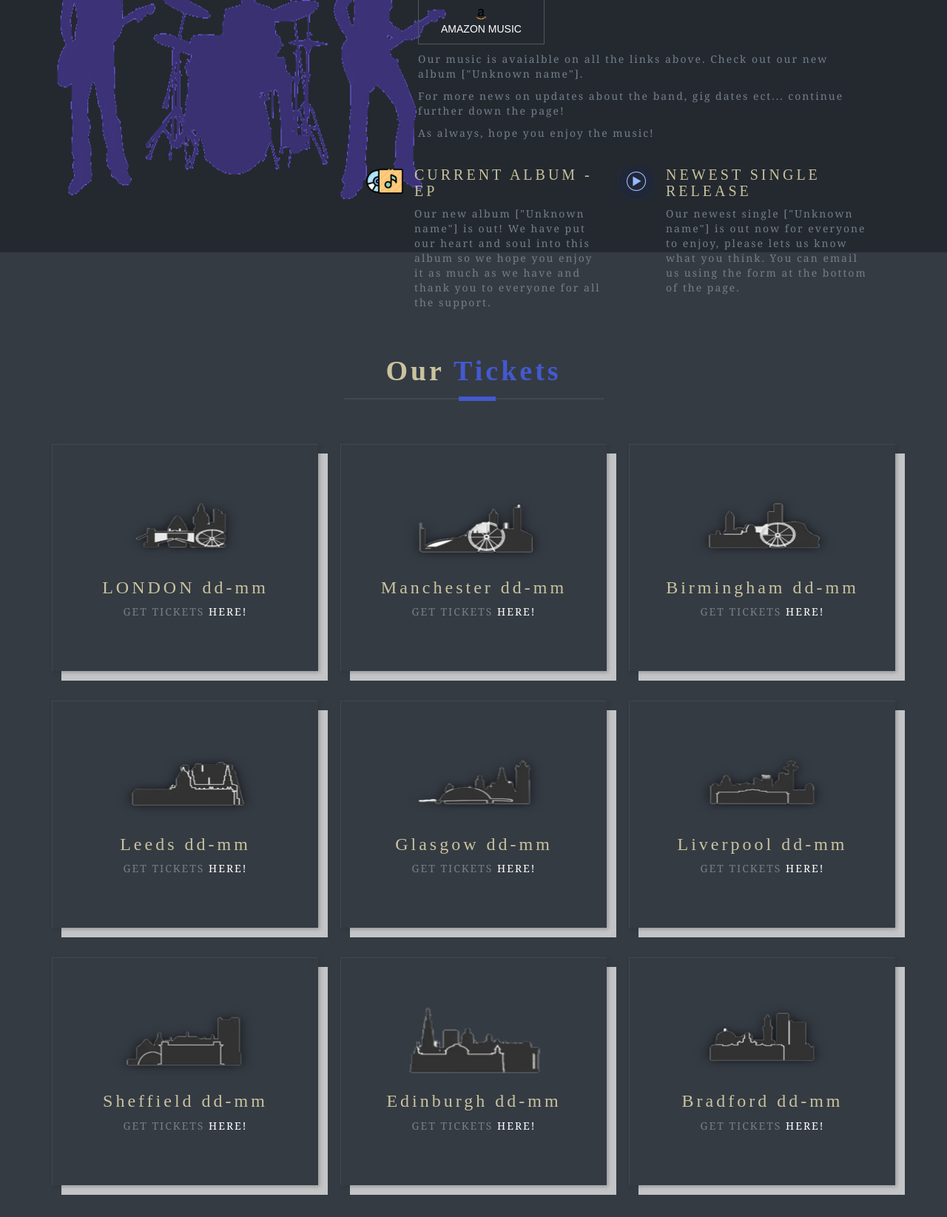
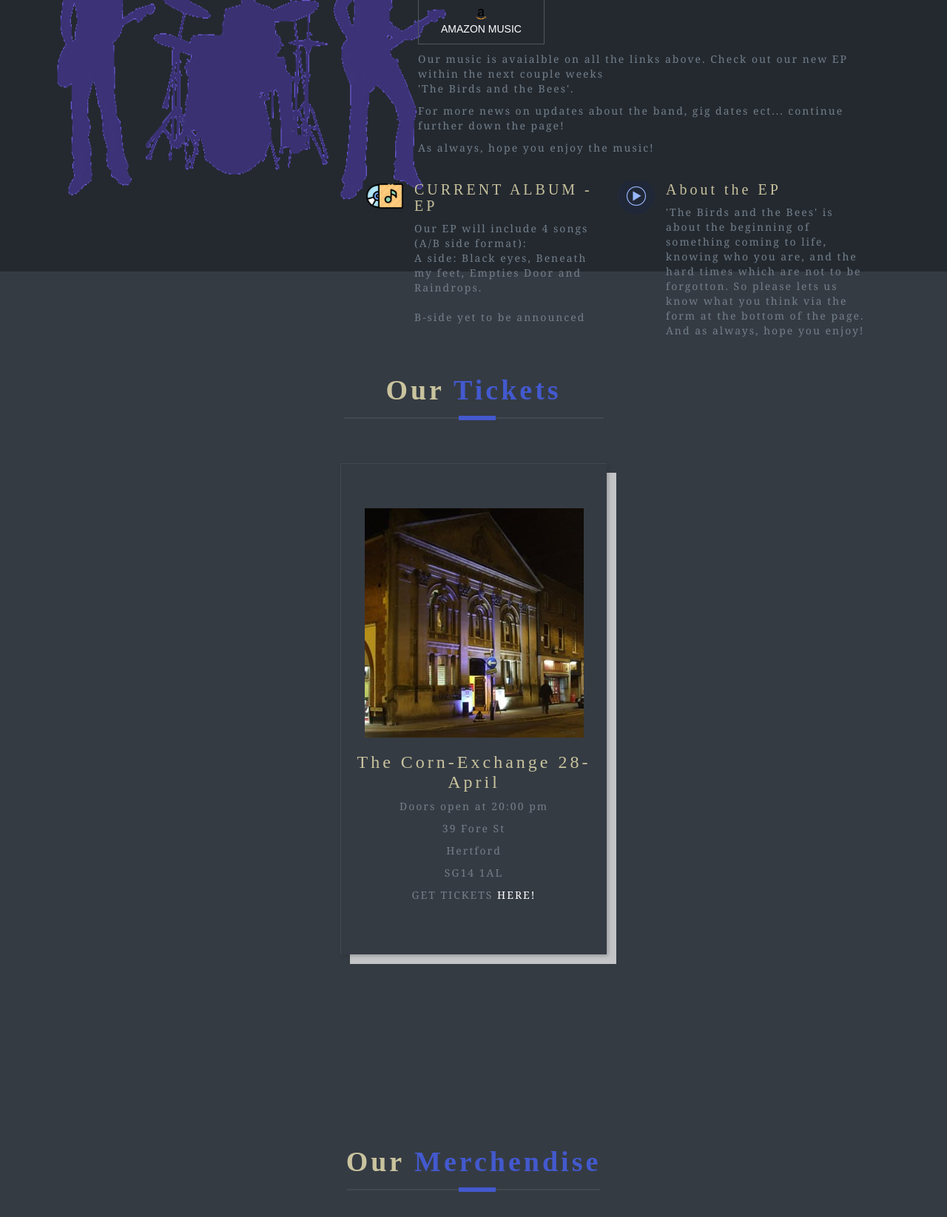
Before and after one commit to deepbluehippiehive/Band_Website, a plain HTML site: page index.html in a window 1280 px wide. Shown: the part 1727-3372 px from the top of the page at 74% size. Drawn offline with Linux system fonts and the light colour scheme; some packages are replaced by stand-ins of ours; files whose address does not match are found by name; a web font is replaced by a local one.

Commit message:
Further-changes

```diff
--- a/css/desktop_friendly.css
+++ b/css/desktop_friendly.css
@@ -1263,6 +1263,15 @@ div.maintitleblue h1 > span.color{
 /*=================================================================
   Services section 2
 ==================================================================*/
+#corn-exchange{
+  margin-left: 390px;;
+}
+
+.service-icon.text-center.corn-Exchange > img {
+  width: fit-content;
+  height: fit-content;
+}
+
 .service-2 .service-item {
   border: 1px solid #eee;
   margin-bottom: 30px;
--- a/index.html
+++ b/index.html
@@ -242,7 +242,7 @@ Welcome Slider
 						<img src=images/about/amazon_icon.png height="20px" width="20px"></div>AMAZON MUSIC</a>
 
 
-					<p>Our music is avaialble on all the links above. Check out our new album ["Unknown name"].</p>
+					<p>Our music is avaialble on all the links above. Check out our new EP within the next couple weeks <br>'The Birds and the Bees'.</p>
 					<p>For more news on updates about the band, gig dates ect... continue further down the page!</p>
 					<p>As always, hope you enjoy the music!</p>
 					<div class="row">
@@ -254,8 +254,8 @@ Welcome Slider
 								<div class="media-body">
 									<h4 class="media-heading">CURRENT ALBUM - EP</h4>
 									<div class="about-us-2-2nd-pg">
-										<p>Our new album ["Unknown name"] is out! We have put our heart
-											and soul into this album so we hope you enjoy it as much as we have and thank you to everyone for all the support.</p>
+										<p>Our EP will include 4 songs (A/B side format): <br>A side: Black eyes, Beneath my feet, Empties Door and Raindrops.
+										   <br><br>B-side yet to be announced<p>
 									</div>
 								</div>
 							</div>
@@ -266,9 +266,11 @@ Welcome Slider
 									<img src=images/about/single_icon.png height="50px" width="50px">
 								</div>
 								<div class="media-body">
-									<h4 class="media-heading">NEWEST SINGLE RELEASE</h4>
-									<p>Our newest single ["Unknown name"] is out now for everyone to enjoy, please lets us know what you think.
-										You can email us using the form at the bottom of the page.</p>
+									<h4 class="media-heading">About the EP</h4>
+									<p>'The Birds and the Bees' is about the beginning of something coming to life,
+										knowing who you are, and the hard times which are not to be forgotton.
+									    So please lets us know what you think via the form at the bottom of the page.
+										And as always, hope you enjoy!</p>
 								</div>
 							</div>
 						</div>
@@ -295,8 +297,26 @@ Welcome Slider
 			</div>
 			<!-- /section title -->
 
+			<!-- Single Service Item -->
+			<article class="col-md-4 col-sm-6 col-xs-12 wow fadeInUp" id="corn-exchange" data-wow-duration="500ms">
+				<div class="service-block text-center">
+					<div class="service-icon text-center corn-Exchange">
+						<img src=images/ticket_icons/cornbuilding.jpg height="100px" width="200px">
+					</div>
+					<h3>The Corn-Exchange 28-April</h3>
+					<div class="tickets-para">
+						<p>Doors open at 20:00 pm</p>
+						<p>39 Fore St</p>
+						<p>Hertford</p>
+						<p>SG14 1AL</p>
+						<p>GET TICKETS <a class="ticket-link" href="https://www.ticketweb.uk/venue/hertford-corn-exchange-hertford/469935?pl=juicebox&page=1">HERE!</a></p>
+					</div>
+				</div>
+			</article>
+            <!-- End Single Service Item -->
+
             <!-- Single Service Item -->
-			<article class="col-md-4 col-sm-6 col-xs-12 wow fadeInUp" data-wow-duration="500ms">
+			<!--<article class="col-md-4 col-sm-6 col-xs-12 wow fadeInUp" data-wow-duration="500ms">
 				<div class="service-block text-center">
 					<div class="service-icon text-center">
 						<img src=images/ticket_icons/london.png height="100px" width="200px">
@@ -306,11 +326,11 @@ Welcome Slider
 						<p>GET TICKETS <a class="ticket-link" href="https://www.ticketmaster.co.uk/">HERE!</a></p>
 					</div>
 				</div>
-			</article>
+			</article>-->
             <!-- End Single Service Item -->
 
             <!-- Single Service Item -->
-			<article class="col-md-4 col-sm-6 col-xs-12 wow fadeInUp" data-wow-duration="500ms" data-wow-delay="200ms">
+			<!--<article class="col-md-4 col-sm-6 col-xs-12 wow fadeInUp" data-wow-duration="500ms" data-wow-delay="200ms">
 				<div class="service-block text-center">
 					<div class="service-icon text-center">
 						<img src=images/ticket_icons/manchester.png height="100px" width="200px">
@@ -320,11 +340,11 @@ Welcome Slider
 						<p>GET TICKETS <a class="ticket-link" href="https://www.ticketmaster.co.uk/">HERE!</a></p>
 					</div>
 				</div>
-			</article>
+			</article>-->
             <!-- End Single Service Item -->
 
             <!-- Single Service Item -->
-			<article class="col-md-4 col-sm-6 col-xs-12 wow fadeInUp" data-wow-duration="500ms" data-wow-delay="400ms">
+			<!--<article class="col-md-4 col-sm-6 col-xs-12 wow fadeInUp" data-wow-duration="500ms" data-wow-delay="400ms">
 				<div class="service-block text-center">
 					<div class="service-icon text-center">
 						<img src=images/ticket_icons/birmingham.png height="100px" width="200px">
@@ -334,11 +354,11 @@ Welcome Slider
 						<p>GET TICKETS <a class="ticket-link" href="https://www.ticketmaster.co.uk/">HERE!</a></p>
 					</div>
 				</div>
-			</article>
+			</article>-->
 			<!-- End Single Service Item -->
 
 			<!-- Single Service Item -->
-			<article class="col-md-4 col-sm-6 col-xs-12 wow fadeInUp" data-wow-duration="500ms" data-wow-delay="200ms">
+			<!--<article class="col-md-4 col-sm-6 col-xs-12 wow fadeInUp" data-wow-duration="500ms" data-wow-delay="200ms">
 				<div class="service-block text-center">
 					<div class="service-icon text-center">
 						<img src=images/ticket_icons/leeds.png height="100px" width="200px">
@@ -348,11 +368,11 @@ Welcome Slider
 						<p>GET TICKETS <a class="ticket-link" href="https://www.ticketmaster.co.uk/">HERE!</a></p>
 					</div>
 				</div>
-			</article>
+			</article>-->
 			<!-- End Single Service Item -->
 
 			<!-- Single Service Item -->
-			<article class="col-md-4 col-sm-6 col-xs-12 wow fadeInUp" data-wow-duration="500ms" data-wow-delay="200ms">
+			<!--<article class="col-md-4 col-sm-6 col-xs-12 wow fadeInUp" data-wow-duration="500ms" data-wow-delay="200ms">
 				<div class="service-block text-center">
 					<div class="service-icon text-center">
 						<img src=images/ticket_icons/glasgow.png height="100px" width="200px">
@@ -362,11 +382,11 @@ Welcome Slider
 						<p>GET TICKETS <a class="ticket-link" href="https://www.ticketmaster.co.uk/">HERE!</a></p>
 					</div>
 				</div>
-			</article>
+			</article>-->
 			<!-- End Single Service Item -->
 
 			<!-- Single Service Item -->
-			<article class="col-md-4 col-sm-6 col-xs-12 wow fadeInUp" data-wow-duration="500ms" data-wow-delay="200ms">
+			<!--<article class="col-md-4 col-sm-6 col-xs-12 wow fadeInUp" data-wow-duration="500ms" data-wow-delay="200ms">
 				<div class="service-block text-center">
 					<div class="service-icon text-center">
 						<img src=images/ticket_icons/liverpool.png height="100px" width="200px">
@@ -376,11 +396,11 @@ Welcome Slider
 						<p>GET TICKETS <a class="ticket-link" href="https://www.ticketmaster.co.uk/">HERE!</a></p>
 					</div>
 				</div>
-			</article>
+			</article>-->
 			<!-- End Single Service Item -->
 
 			<!-- Single Service Item -->
-			<article class="col-md-4 col-sm-6 col-xs-12 wow fadeInUp" data-wow-duration="500ms" data-wow-delay="200ms">
+			<!--<article class="col-md-4 col-sm-6 col-xs-12 wow fadeInUp" data-wow-duration="500ms" data-wow-delay="200ms">
 				<div class="service-block text-center">
 					<div class="service-icon text-center">
 						<img src=images/ticket_icons/sheffield.png height="100px" width="200px">
@@ -390,11 +410,11 @@ Welcome Slider
 						<p>GET TICKETS <a class="ticket-link" href="https://www.ticketmaster.co.uk/">HERE!</a></p>
 					</div>
 				</div>
-			</article>
+			</article>-->
 			<!-- End Single Service Item -->
 
 			<!-- Single Service Item -->
-			<article class="col-md-4 col-sm-6 col-xs-12 wow fadeInUp" data-wow-duration="500ms" data-wow-delay="200ms">
+			<!--<article class="col-md-4 col-sm-6 col-xs-12 wow fadeInUp" data-wow-duration="500ms" data-wow-delay="200ms">
 				<div class="service-block text-center">
 					<div class="service-icon text-center">
 						<img src=images/ticket_icons/edinburgh.png height="100px" width="200px">
@@ -404,11 +424,11 @@ Welcome Slider
 						<p>GET TICKETS <a class="ticket-link" href="https://www.ticketmaster.co.uk/">HERE!</a></p>
 					</div>
 				</div>
-			</article>
+			</article>-->
 			<!-- End Single Service Item -->
 
 			<!-- Single Service Item -->
-			<article class="col-md-4 col-sm-6 col-xs-12 wow fadeInUp" data-wow-duration="500ms" data-wow-delay="200ms">
+			<!--<article class="col-md-4 col-sm-6 col-xs-12 wow fadeInUp" data-wow-duration="500ms" data-wow-delay="200ms">
 				<div class="service-block text-center">
 					<div class="service-icon text-center">
 						<img src=images/ticket_icons/bradford.png height="100px" width="200px">
@@ -418,7 +438,7 @@ Welcome Slider
 						<p>GET TICKETS <a class="ticket-link" href="https://www.ticketmaster.co.uk/">HERE!</a></p>
 					</div>
 				</div>
-			</article>
+			</article>-->
 			<!-- End Single Service Item -->
 
 		</div> 		<!-- End row -->
@@ -501,7 +521,7 @@ Welcome Slider
 							<i class="tf-ion-android-search"></i>
 						</a>
 						<h4><a href="">CD of our most recent album</a></h4>
-						<p>"Money down the drain"<br>£20.00</p>
+						<p>"The Birds and the Bees"<br>£1.00</p>
 					</div>
 				</div>
 			</div>
@@ -522,7 +542,7 @@ Start Counter Section
 					<div class="fan-base">
 						<img class="img-responsive" src="images/logos/fan-base-icon.png">
 					</div>
-					<span data-speed="3000" data-to="0">0</span>
+					<span data-speed="3000" data-to="0">79</span>
 					<h3>Fan base</h3>
 				</div>
 			</div>
@@ -534,7 +554,7 @@ Start Counter Section
 					<div class="gigs">
 						<img class="img-responsive" src="images/logos/gigs.png">
 					</div>
-					<span data-speed="3000" data-to="0">0</span>
+					<span data-speed="3000" data-to="0">1</span>
 					<h3>No. of gigs</h3>
 				</div>
 			</div>
@@ -583,7 +603,7 @@ Start Counter Section
 					<div class="ep">
 						<img class="img-responsive" src="images/logos/ep.png">
 					</div>
-					<span data-speed="3000" data-to="0">0</span>
+					<span data-speed="3000" data-to="0">1</span>
 					<h3>No. of EP's</h3>
 				</div>
 			</div>
@@ -606,7 +626,7 @@ Start Counter Section
 </section>   <!-- end section -->
 
 <!--
-Start The Band
+The Band
 =========================================== -->
 
 <section id="the-band" class="section">
@@ -627,7 +647,7 @@ Start The Band
                <div class="team-member">
 					<div class="member-photo">
 						<!-- member photo -->
-						<img class="img-responsive" src="images/team/lewis-sg.jpg" alt="Meghna">
+						<img class="img-responsive" src="images/team/Lewis.jpg" alt="Meghna">
 						<!-- /member photo -->
 					</div>
 
@@ -649,7 +669,7 @@ Start The Band
                <div class="team-member">
 					<div class="member-photo">
 						<!-- member photo -->
-						<img class="img-responsive" src="images/team/brandon-drums.jpg" alt="Meghna">
+						<img class="img-responsive" src="images/team/Brandon.jpg" alt="Meghna">
 						<!-- /member photo -->
 					</div>
 
```
Also changed, not shown: images/team/Brandon.jpg (added), images/team/Jay(1).jpg (added), images/team/Jay.jpg, images/team/Lewis.jpg (added), images/team/WhatsApp Image 2021-12-17 at 02.42.22.jpeg (deleted), images/team/WhatsApp Image 2021-12-17 at 10.31.58.jpeg (deleted), images/team/brandon-drums(1).jpg (renamed from images/team/brandon-drums.jpg), images/team/first_gig3.PNG (deleted), images/team/lewis-sg(1).jpg (renamed from images/team/lewis-sg.jpg), images/ticket_icons/cornbuilding.jpg (added).
